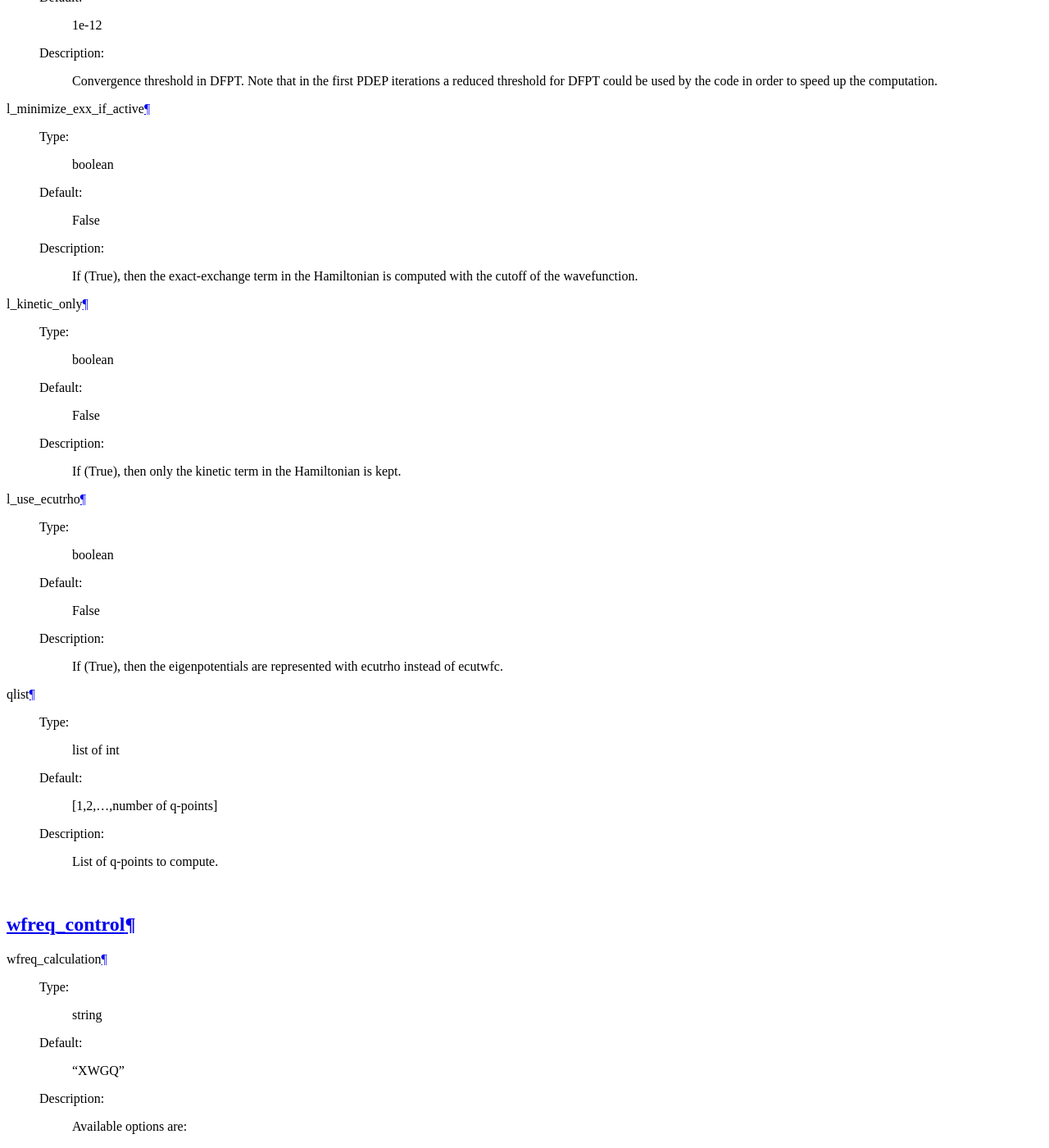
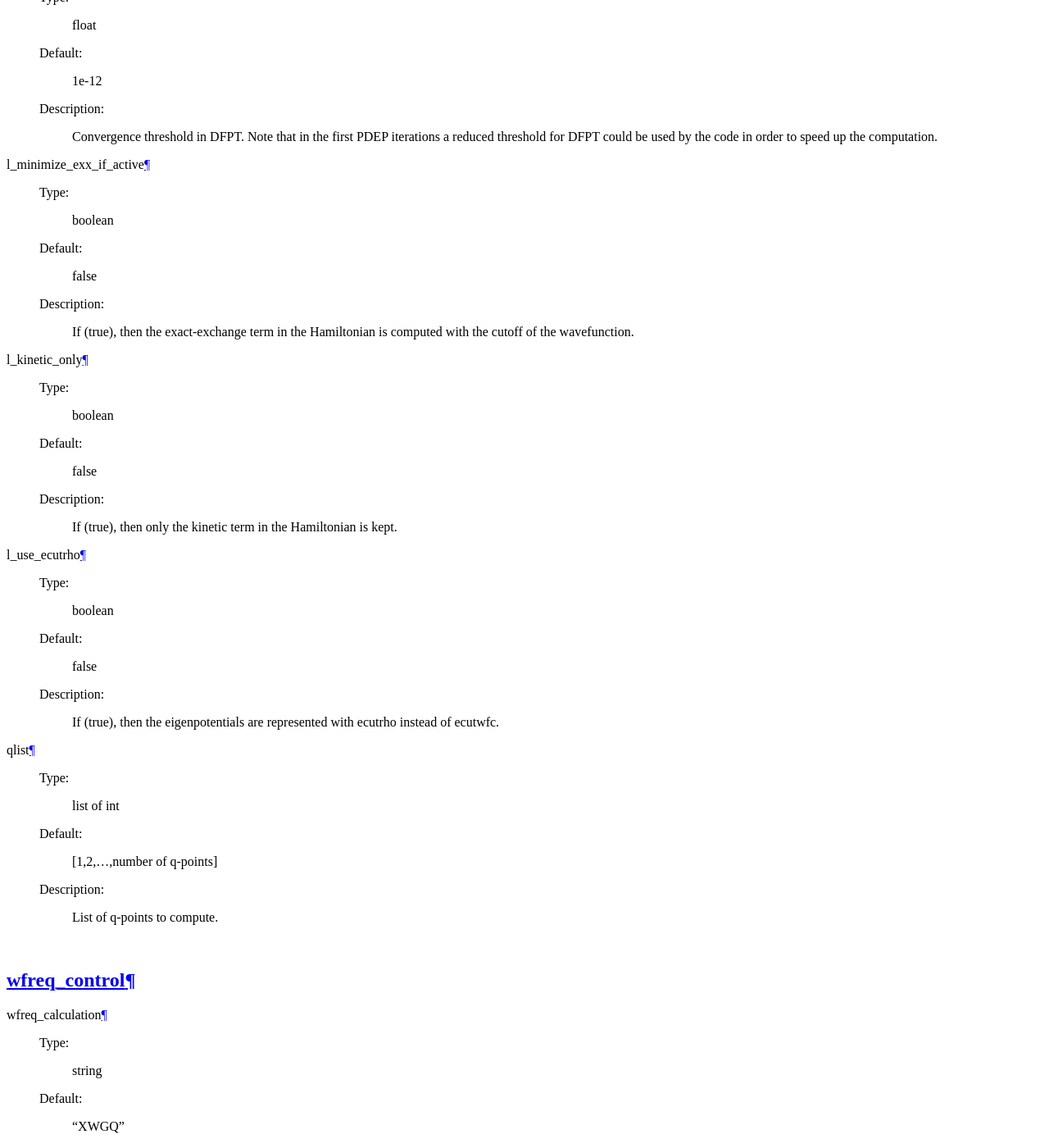
Before and after one commit to west-code-development/West, a Sphinx documentation site: the page built from doc/manual.rst, in a window 1280 px wide and 1400 px high, scrolled down 5470 px. Shown: the whole window at 82% size. Built offline with Sphinx 7.4.7 and the Read the Docs theme 2.0.0, drawn with Linux system fonts in a browser that asks for light colours; some of the changed text lies outside the part shown.

Commit message:
Updated documentation.

```diff
--- a/doc/manual.rst
+++ b/doc/manual.rst
@@ -105,20 +108,20 @@
 .. data:: l_minimize_exx_if_active
 
    :type: boolean
-   :default: False
-   :description: If (True), then the exact-exchange term in the Hamiltonian is computed with the cutoff of the wavefunction.
+   :default: false
+   :description: If (true), then the exact-exchange term in the Hamiltonian is computed with the cutoff of the wavefunction.
 
 .. data:: l_kinetic_only
 
    :type: boolean
-   :default: False
-   :description: If (True), then only the kinetic term in the Hamiltonian is kept.
+   :default: false
+   :description: If (true), then only the kinetic term in the Hamiltonian is kept.
 
 .. data:: l_use_ecutrho
 
    :type: boolean
-   :default: False
-   :description: If (True), then the eigenpotentials are represented with ecutrho instead of ecutwfc.
+   :default: false
+   :description: If (true), then the eigenpotentials are represented with ecutrho instead of ecutwfc.
 
 .. data:: qlist
 
@@ -218,13 +221,13 @@
 .. data:: l_enable_lanczos
 
    :type: boolean
-   :default: True
-   :description: If (False), then Lanczos solvers are turned off.
+   :default: true
+   :description: If (false), then Lanczos solvers are turned off.
 
 .. data:: l_enable_gwetot
 
    :type: boolean
-   :default: False
+   :default: false
    :description: Deprecated parameter.
 
 .. data:: o_restart_time
@@ -287,8 +290,8 @@
 .. data:: westpp_sign
 
    :type: boolean
-   :default: False
-   :description: If (True), then the sign of the wavefunction/eigenpotential is kept in the output file.
+   :default: false
+   :description: If (true), then the sign of the wavefunction/eigenpotential is kept in the output file.
 
 .. data:: westpp_n_pdep_eigen_to_use
 
```
Also changed, not shown: other parts of doc/manual.rst (+4 -1 lines).
